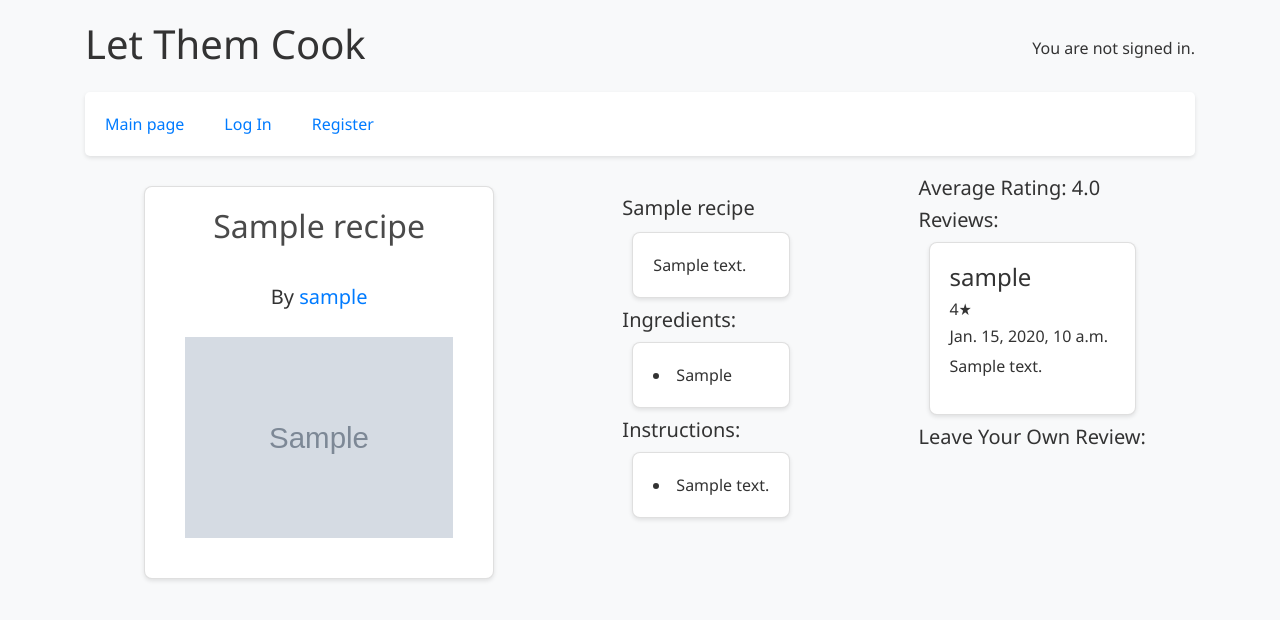
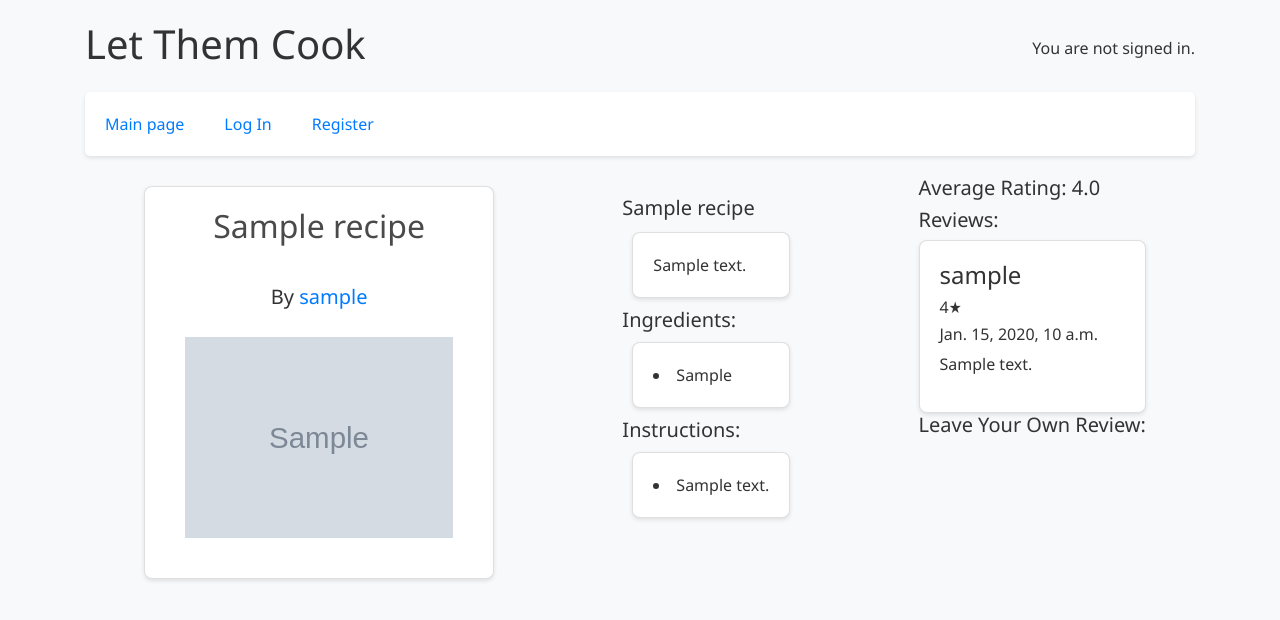
Before and after one commit to LiuLiuBov/LetThemCook, a Django app: page /recipe/1/ in a window 1280 px wide. Shown: the top 620 px of the page. Run offline with Django 5.2, Linux system fonts and the light colour scheme; tables that the repository leaves empty hold one stand-in row (values such as "Sample post"); grey boxes marked "Sample" are stand-in pictures; some libraries are stand-ins or nearby versions.

Commit message:
minor changes

```diff
--- a/static/letthemcook/styles.css
+++ b/static/letthemcook/styles.css
@@ -144,8 +144,6 @@ button[type="submit"]:hover, #post-button:hover, #delete:hover {
   padding: 20px;
 }
 
-
-
 #delete-button {
   padding: 0px;
   display: inline-flex;
@@ -153,7 +151,9 @@ button[type="submit"]:hover, #post-button:hover, #delete:hover {
 }
 
 #reviews-card {
-  max-height: 200px;
-  overflow-y: scroll;
+  width: 100%;
+  max-height: 300px;
+  overflow-y: auto;
+  margin: 0 auto;
   padding: 20px;
 }
```
